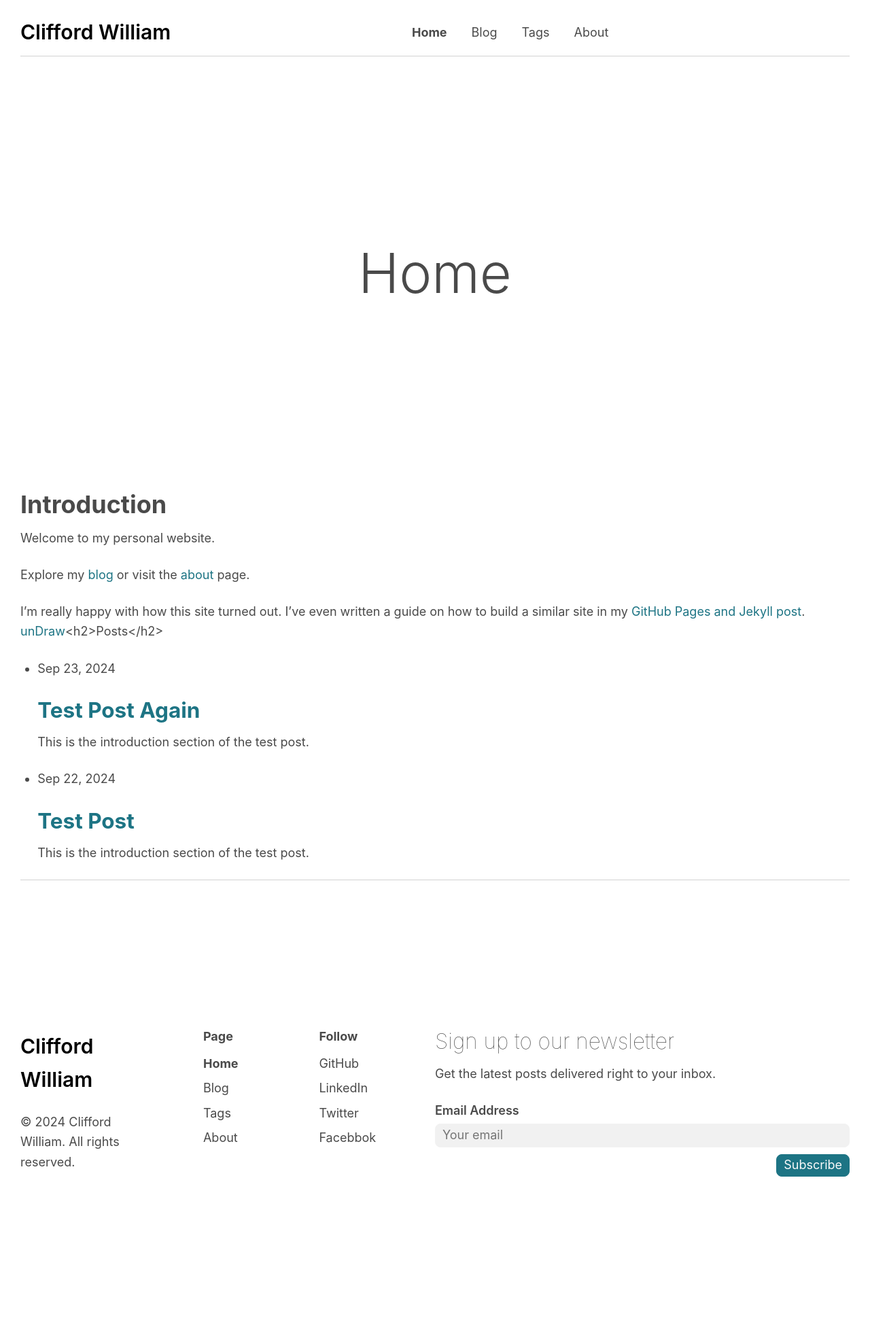
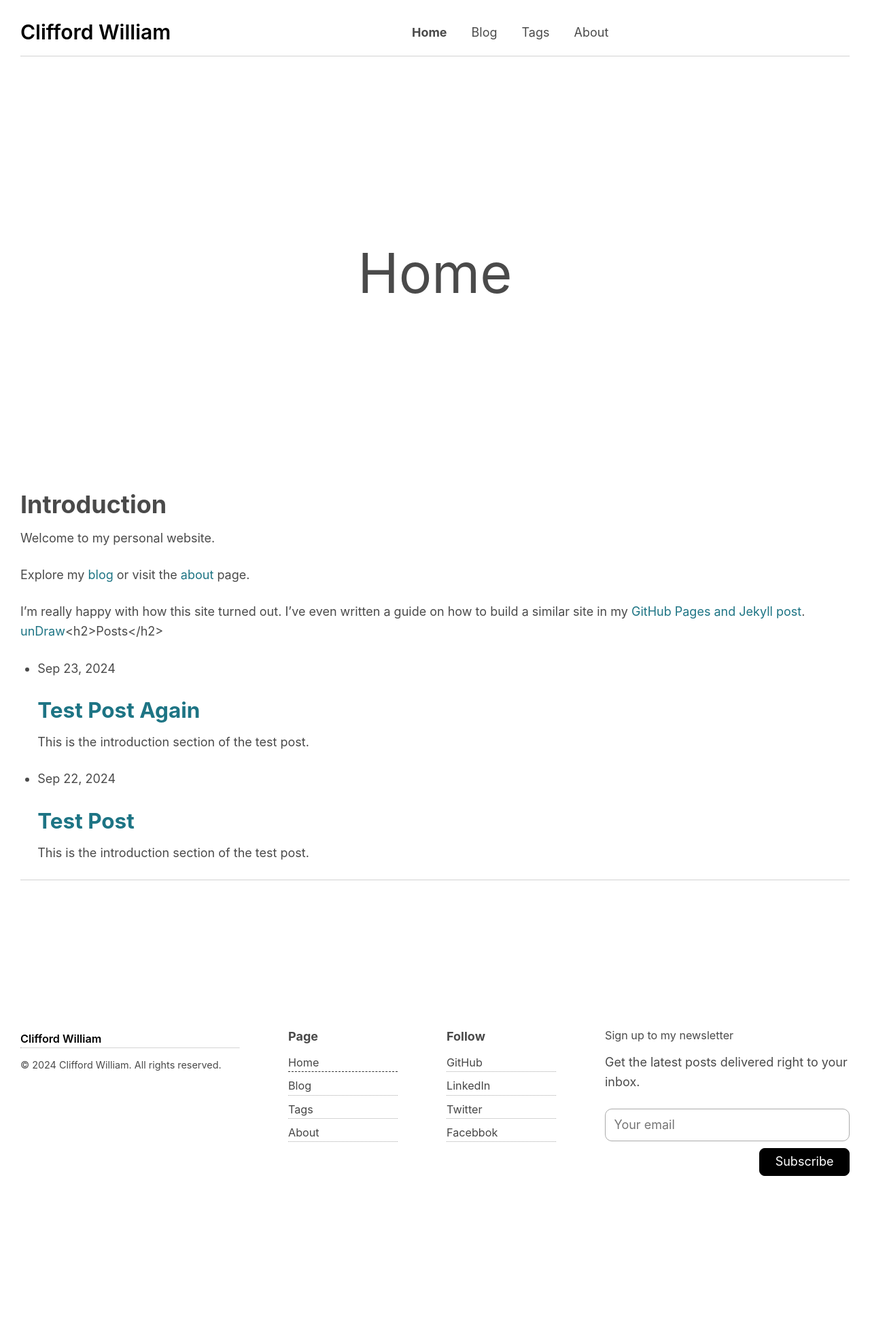
Before and after one commit to cliffordwilliam/cliffordwilliam.github.io, a Jekyll site: the page built from index.md, in a window 1280 px wide. Shown: the whole page at 68% size. Built offline with Jekyll 4.4.1, drawn with Linux system fonts in a browser that asks for light colours.

Commit message:
edit footer and header style

```diff
--- a/_includes/components/newsletter-form.html
+++ b/_includes/components/newsletter-form.html
@@ -1,5 +1,5 @@
 <form action="{{ site.data.newsletter.action }}" method="get">
-    <h2>Sign up to our newsletter</h2>
+    <h2>Sign up to my newsletter</h2>
     <p>Get the latest posts delivered right to your inbox.</p>
     <label for="input__emailaddress">Email Address</label>
         <input
--- a/assets/css/classless.css
+++ b/assets/css/classless.css
@@ -149,98 +149,59 @@ th {
     border-bottom: 1px solid #f1f1f1;
 }
 
-input,
-textarea {
+input {
     border: 1px solid #4a4a4a;
 }
 
-input:focus,
-textarea:focus {
+input:focus {
     border: 1px solid #1d7484;
 }
 
-textarea {
-    width: 100%;
-}
-
-.button,
-button,
-input[type=submit],
-input[type=reset],
-input[type=button],
-input[type=file]::file-selector-button {
+button {
     display: inline-block;
-    padding: 5px 10px;
+    padding: .5em 1.25em;
     text-align: center;
     text-decoration: none;
     white-space: nowrap;
-    background-color: #1d7484;
-    color: #f9f9f9;
+    background-color: #000;
+    color: #fff;
+    border-radius: 99em;
     border-radius: 8px;
-    border: 1px solid #1d7484;
+    border: 1px solid #000;
     cursor: pointer;
     box-sizing: border-box;
 }
 
-.button[disabled],
-button[disabled],
-input[type=submit][disabled],
-input[type=reset][disabled],
-input[type=button][disabled],
-input[type=file]::file-selector-button[disabled] {
-    cursor: default;
-    opacity: 0.5;
-}
-
-.button:hover,
-button:hover,
-input[type=submit]:hover,
-input[type=reset]:hover,
-input[type=button]:hover,
-input[type=file]::file-selector-button:hover {
+button:hover {
     background-color: #982c61;
     color: #f9f9f9;
     outline: 0;
 }
 
-.button:focus-visible,
-button:focus-visible,
-input[type=submit]:focus-visible,
-input[type=reset]:focus-visible,
-input[type=button]:focus-visible,
-input[type=file]::file-selector-button:focus-visible {
+button:focus-visible {
     outline-style: solid;
     outline-width: 2px;
 }
 
-textarea,
-select,
 input {
     color: #4a4a4a;
-    padding: 6px 10px;
+    padding: .7em .7em;
     margin-bottom: 10px;
-    background-color: #f1f1f1;
-    border: 1px solid #f1f1f1;
-    border-radius: 8px;
+    background-color: #fff;
+    border: 1px solid #aaa;
+    border-radius: 10px;
     box-shadow: none;
     box-sizing: border-box;
+    font-size: 1em;
 }
 
-textarea:focus,
-select:focus,
 input:focus {
     border: 1px solid #1d7484;
     outline: 0;
 }
 
-input[type=checkbox]:focus {
-    outline: 1px dotted #1d7484;
-}
-
-label,
-legend,
-fieldset {
-    display: block;
+label {
+    display: none;
     margin-bottom: 0.5rem;
     font-weight: 600;
 }
--- a/assets/css/footer.css
+++ b/assets/css/footer.css
@@ -17,25 +17,37 @@
 }
 
 #site-footer form h2 {
-    font-size: 1.75em;
-    font-weight: 100;
+    font-size: .9em;
+    font-weight: 400;
 }
 
 #site-footer div p {
     margin-bottom: 0;
     margin-top: 0.5em;
+    font-size: .8em;
 }
 
 #site-footer a {
     display: block;
-    border: none;
-    color: #4a4a4a;
+    color: #464646;
+    font-size: .9em;
+    border-bottom: 1px dotted #aaa;
+}
+
+#site-footer a[aria-current="page"] {
+    pointer-events: none;
+    cursor: default;
+    color: #464646;
+    font-size: .9em;
+    font-weight: normal;
+    border-bottom: 1px dashed #323232;
 }
 
 #site-footer a:hover {
-    display: block;
-    border: none;
-    color: #aaa;
+    color: #464646;
+    font-size: .9em;
+    font-weight: normal;
+    border-bottom: 1px dashed #323232;
 }
 
 #site-footer div {
@@ -49,6 +61,7 @@
 #site-footer form {
     flex: 2;
     flex-basis: content;
+    max-width: 20em;
 }
 
 @media (max-width: 768px) {
--- a/assets/css/header.css
+++ b/assets/css/header.css
@@ -100,6 +100,8 @@
 }
 
 a[aria-current="page"] {
+    pointer-events: none;
+    cursor: default;
     color: #323232;
     font-weight: 700;
   }
--- a/assets/css/hero.css
+++ b/assets/css/hero.css
@@ -7,7 +7,7 @@
 }
 
 .masthead h1 {
-    font-weight: 300;
+    font-weight: 400;
     font-size: 9vmin;
     line-height: 1;
     margin: auto;
```
